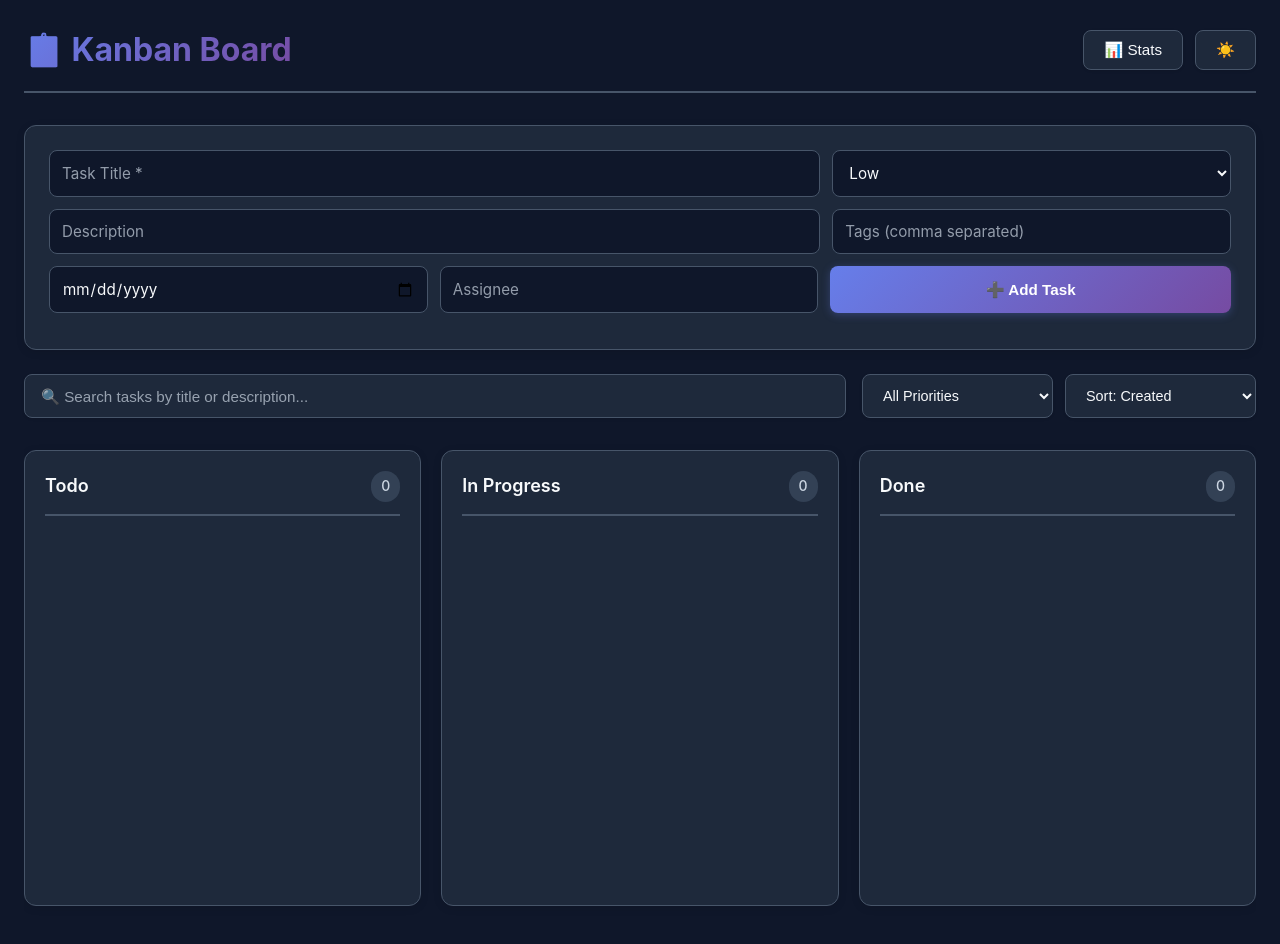
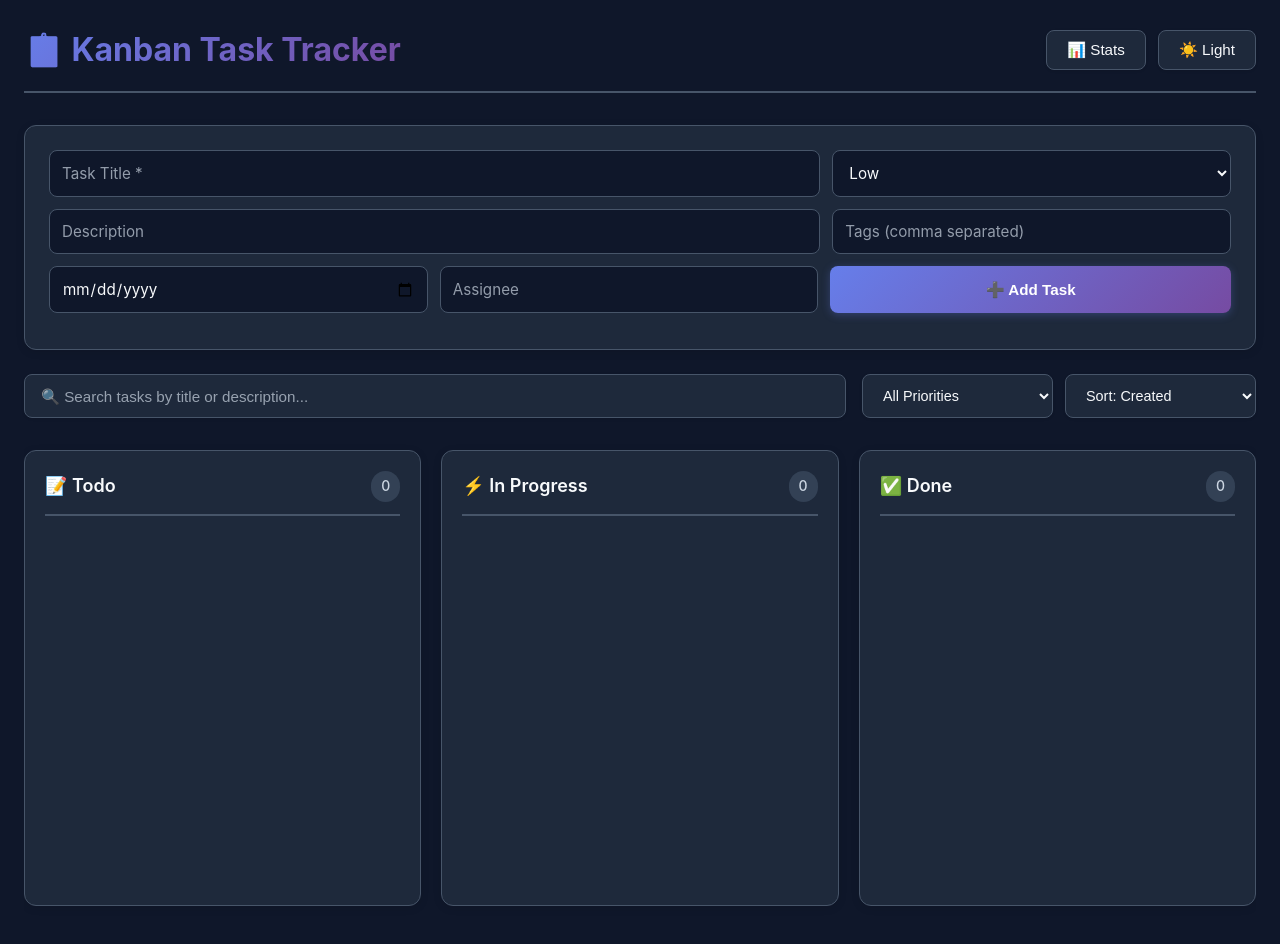
Before and after one commit to azezal1/Kanban_TaskTracker, a React (Vite) app: page / in a window 1280 px wide. Built offline with nearby package versions, Linux system fonts and the light colour scheme.

Commit message:
writing readme

```diff
--- a/src/App.jsx
+++ b/src/App.jsx
@@ -93,13 +93,13 @@ function App() {
   return (
     <div className="app">
       <header className="app-header">
-        <h1>📋 Kanban Board</h1>
+        <h1>📋 Kanban Task Tracker</h1>
         <div className="header-actions">
           <button onClick={() => setShowStats(!showStats)} className="icon-btn" title="Statistics">
             📊 Stats
           </button>
           <button onClick={toggleTheme} className="icon-btn" title="Toggle Theme">
-            {theme === 'dark' ? '☀️' : '🌙'}
+            {theme === 'dark' ? '☀️ Light' : '🌙 Dark'}
           </button>
         </div>
       </header>
--- a/src/components/Board.jsx
+++ b/src/components/Board.jsx
@@ -3,9 +3,9 @@ import Column from './Column';
 import '../styles/Board.css';
 
 const COLUMNS = [
-  { id: 'todo', title: 'Todo' },
-  { id: 'in-progress', title: 'In Progress' },
-  { id: 'done', title: 'Done' }
+  { id: 'todo', title: '📝 Todo' },
+  { id: 'in-progress', title: '⚡ In Progress' },
+  { id: 'done', title: '✅ Done' }
 ];
 
 function Board({ tasks, onEditTask, onDeleteTask }) {
--- a/src/components/TaskModal.jsx
+++ b/src/components/TaskModal.jsx
@@ -54,7 +54,7 @@ function TaskModal({ task, onClose, onSave }) {
   return (
     <div className="modal-overlay" onClick={onClose}>
       <div className="modal-content" onClick={e => e.stopPropagation()}>
-        <h2>Edit Task</h2>
+        <h2>✏️ Edit Task</h2>
         <form onSubmit={handleSubmit}>
           <div className="form-group">
             <label>Title</label>
@@ -93,7 +93,7 @@ function TaskModal({ task, onClose, onSave }) {
           </div>
 
           <div className="form-group">
-            <label>Comments ({comments.length})</label>
+            <label>💬 Comments ({comments.length})</label>
             <div className="comments-section">
               {comments.map(comment => (
                 <div key={comment.id} className="comment">
@@ -121,7 +121,7 @@ function TaskModal({ task, onClose, onSave }) {
                   onKeyPress={e => e.key === 'Enter' && (e.preventDefault(), handleAddComment())}
                 />
                 <button type="button" onClick={handleAddComment} className="btn-add-comment">
-                  Add
+                  💬 Add
                 </button>
               </div>
             </div>
@@ -129,7 +129,7 @@ function TaskModal({ task, onClose, onSave }) {
 
           <div className="modal-actions">
             <button type="button" className="btn-cancel" onClick={onClose}>Cancel</button>
-            <button type="submit" className="btn-save">Save Changes</button>
+            <button type="submit" className="btn-save">💾 Save Changes</button>
           </div>
         </form>
       </div>
```
